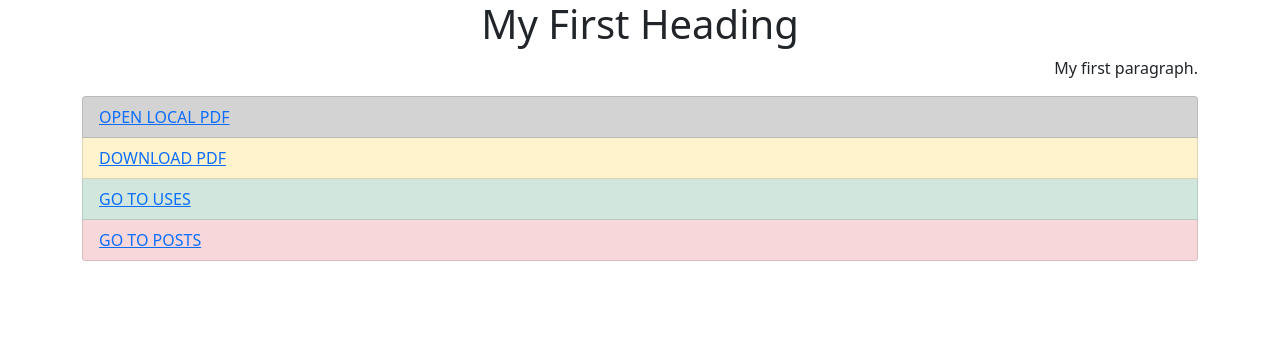
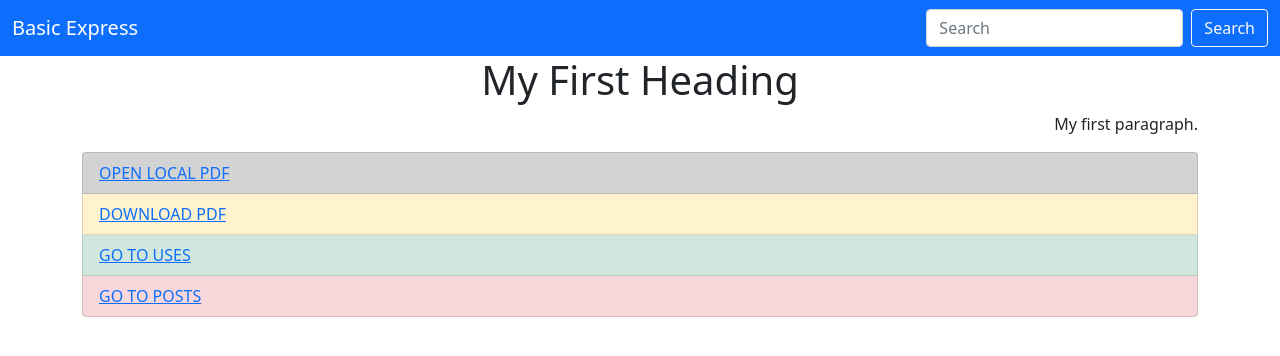
Before and after one commit to Waguynho/BasicExpress, a website: page files/html/index.html in a window 1280 px wide. Drawn offline with Linux system fonts and the light colour scheme.

Commit message:
Add NavBar

```diff
--- a/files/html/index.html
+++ b/files/html/index.html
@@ -13,6 +13,16 @@
 </head>
 
 <body>
+    <nav class="navbar navbar-dark bg-primary">
+        <div class="container-fluid">
+            <a class="navbar-brand">Basic Express</a>
+            <form class="d-flex">
+            <input class="form-control me-2" type="search" placeholder="Search" aria-label="Search">
+            <button class="btn btn-outline-light" type="submit">Search</button>
+            </form>
+        </div>
+    </nav>
+
     <div class="container">
         <h1 class="text-center">My First Heading</h1>
         <p class="text-end">My first paragraph.</p>
```
